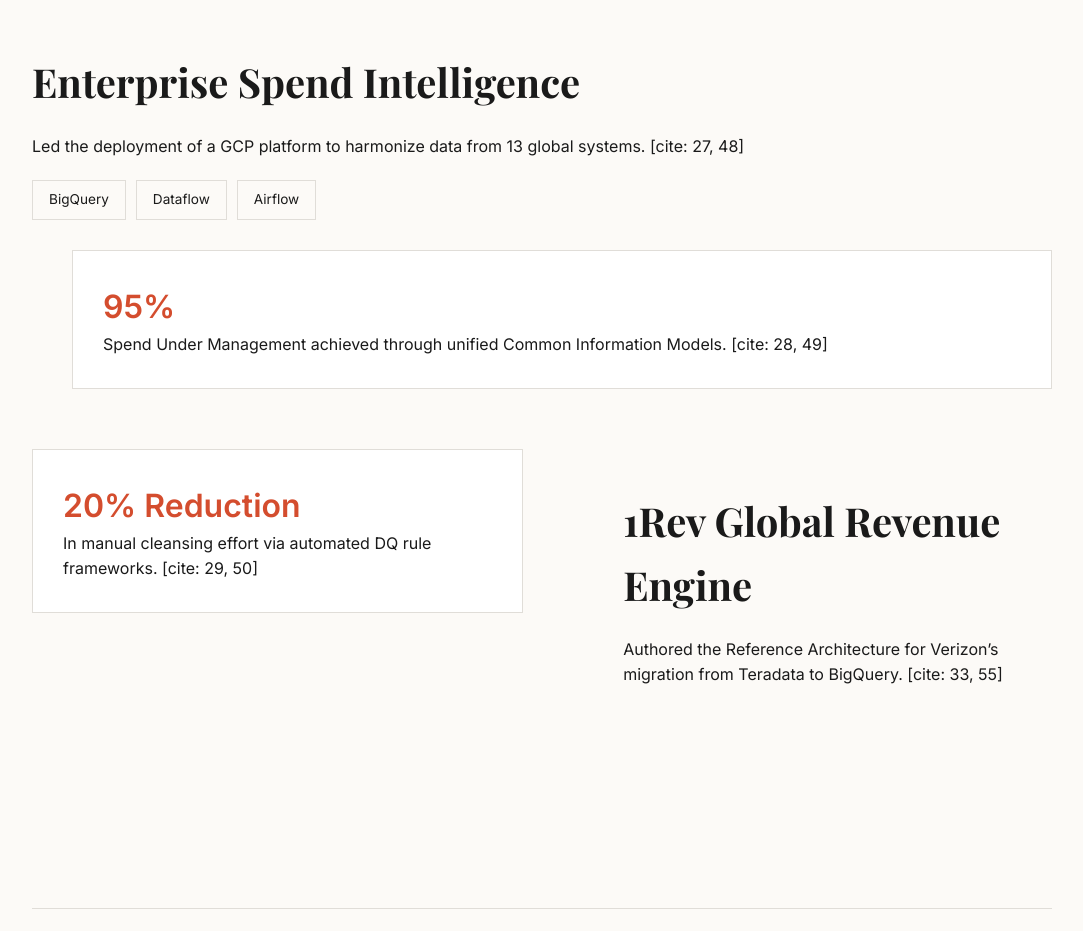
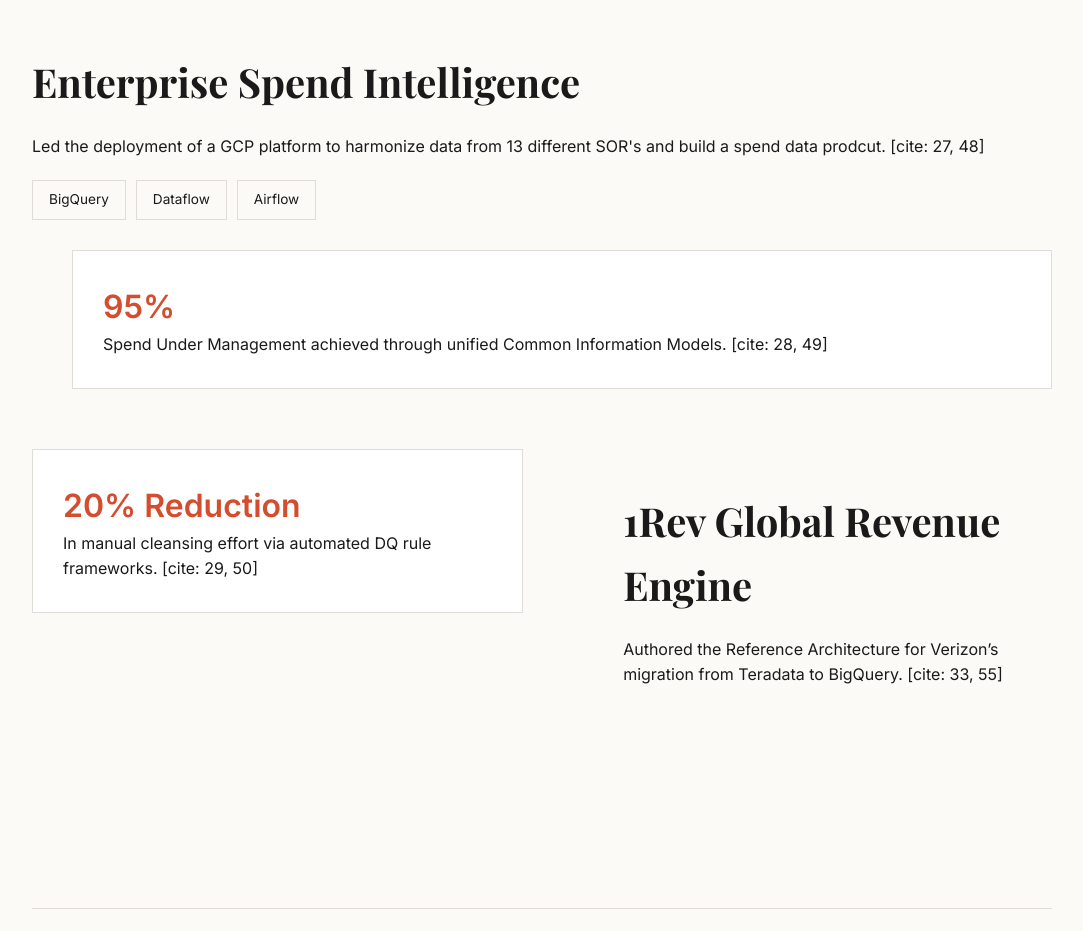
Before and after one commit to manimirss/Mani_profile1, a plain HTML site: page index.html in a window 1280 px wide. Shown: the part 1420-2351 px from the top of the page, without its empty margins (98-1181 px from the left). Drawn offline with nearby package versions, Linux system fonts and the light colour scheme; a web font is replaced by a local one.

Commit message:
Update index.html

```diff
--- a/index.html
+++ b/index.html
@@ -121,7 +121,7 @@
         <div class="grid-project">
             <div class="project-details">
                 <h3>Enterprise Spend Intelligence</h3>
-                <p>Led the deployment of a GCP platform to harmonize data from 13 global systems. [cite: 27, 48]</p>
+                <p>Led the deployment of a GCP platform to harmonize data from 13 different SOR's and build a spend data prodcut. [cite: 27, 48]</p>
                 <div style="margin-top: 20px;">
                     <span class="skills-tag">BigQuery</span><span class="skills-tag">Dataflow</span><span class="skills-tag">Airflow</span>
                 </div>
```
